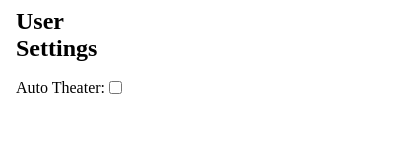
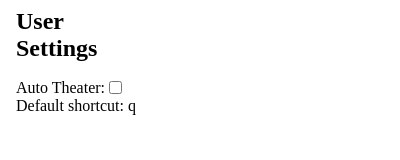
Before and after one commit to secf4ult/Fullpage-Video, a browser extension: page popup.html in a window 400 px wide. Drawn offline with Linux system fonts and the light colour scheme.

Commit message:
fix: add shortcut tip

```diff
--- a/popup.html
+++ b/popup.html
@@ -15,6 +15,7 @@
           <span>Auto Theater: </span
           ><input type="checkbox" id="auto_theater_option" />
         </li>
+        <li class="user-settings-list-item">Default shortcut: q</li>
       </ul>
     </div>
   </body>
```
Also changed, not shown: manifest.json.
